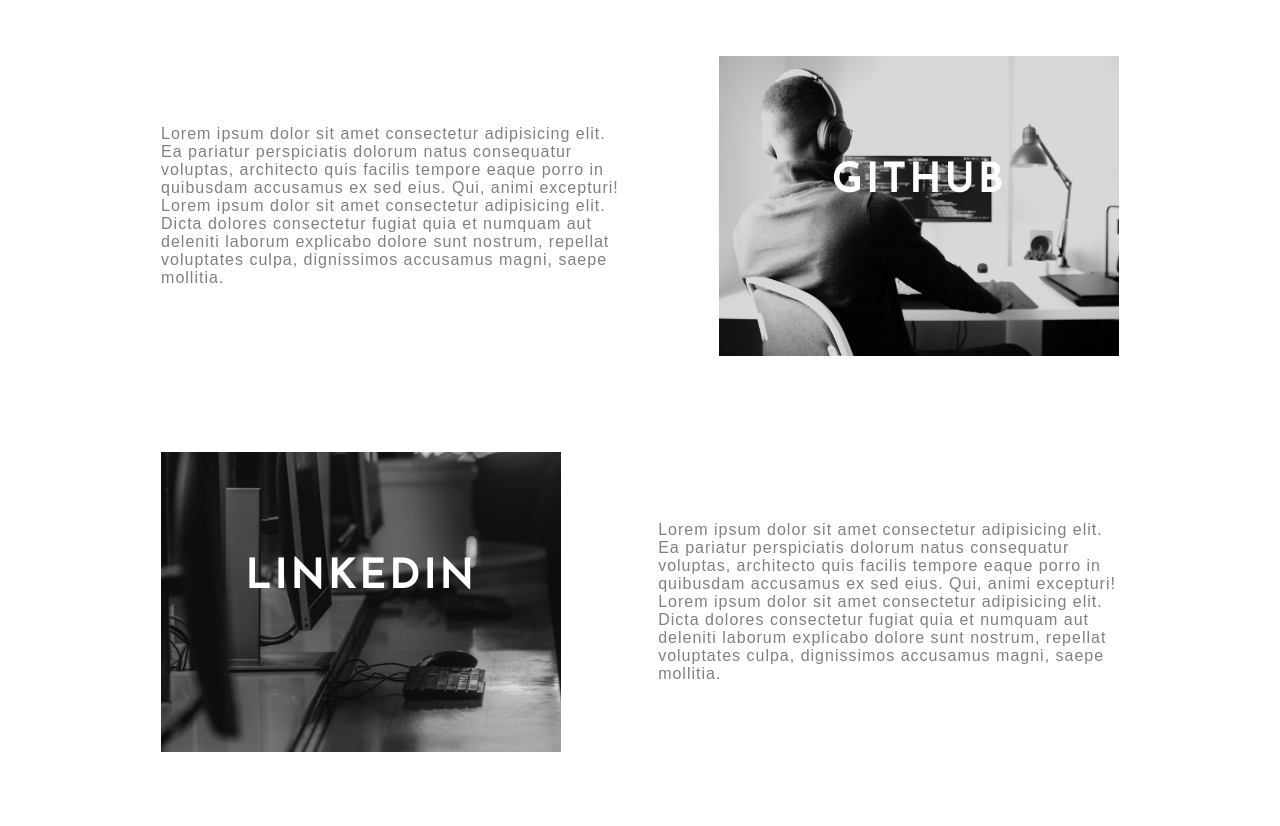
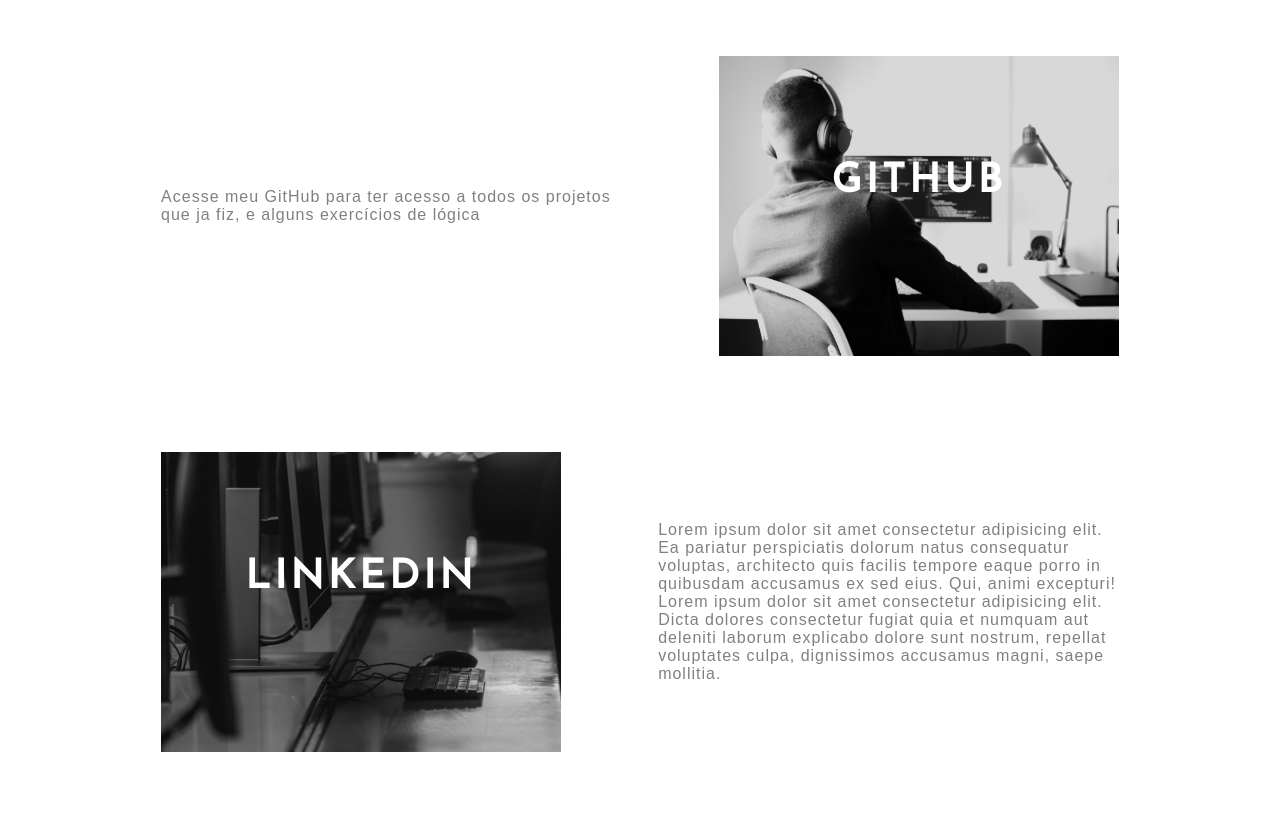
Before and after one commit to rafaapcode/Portfolio, a plain HTML site: page index.html in a window 1280 px wide. Shown: the part 840-1666 px from the top of the page. Drawn offline with Linux system fonts and the light colour scheme.

Commit message:
Arrumando textos

```diff
--- a/index.html
+++ b/index.html
@@ -45,11 +45,7 @@
     <main class="container">
         <div class="card-container">
             <div class="card-text">
-                Lorem ipsum dolor sit amet consectetur adipisicing elit. Ea pariatur perspiciatis dolorum natus
-                consequatur voluptas, architecto quis facilis tempore eaque porro in quibusdam accusamus ex sed eius.
-                Qui, animi excepturi! Lorem ipsum dolor sit amet consectetur adipisicing elit. Dicta dolores consectetur
-                fugiat quia et numquam aut deleniti laborum explicabo dolore sunt nostrum, repellat voluptates culpa,
-                dignissimos accusamus magni, saepe mollitia.
+               Acesse meu GitHub para ter acesso a todos os projetos que ja fiz, e alguns exercícios de lógica
             </div>
             <div class="card">
                 <div class="card-wrapper">
```
